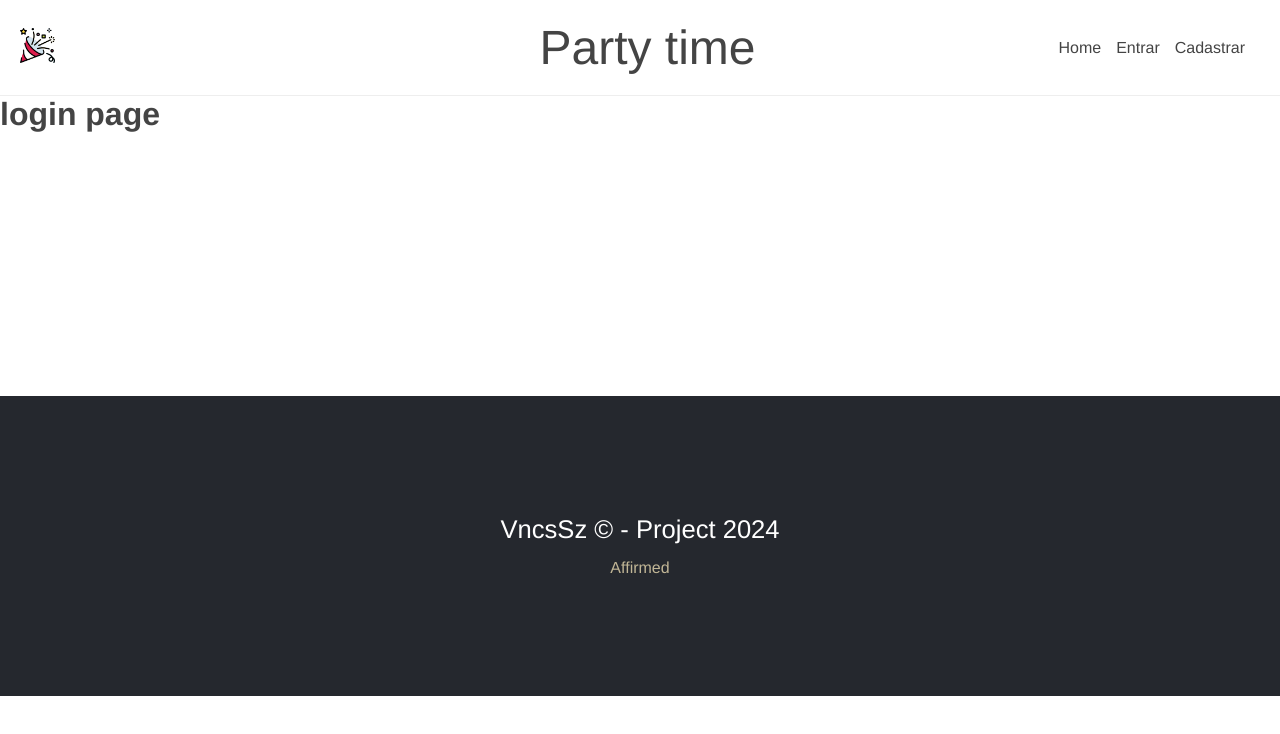
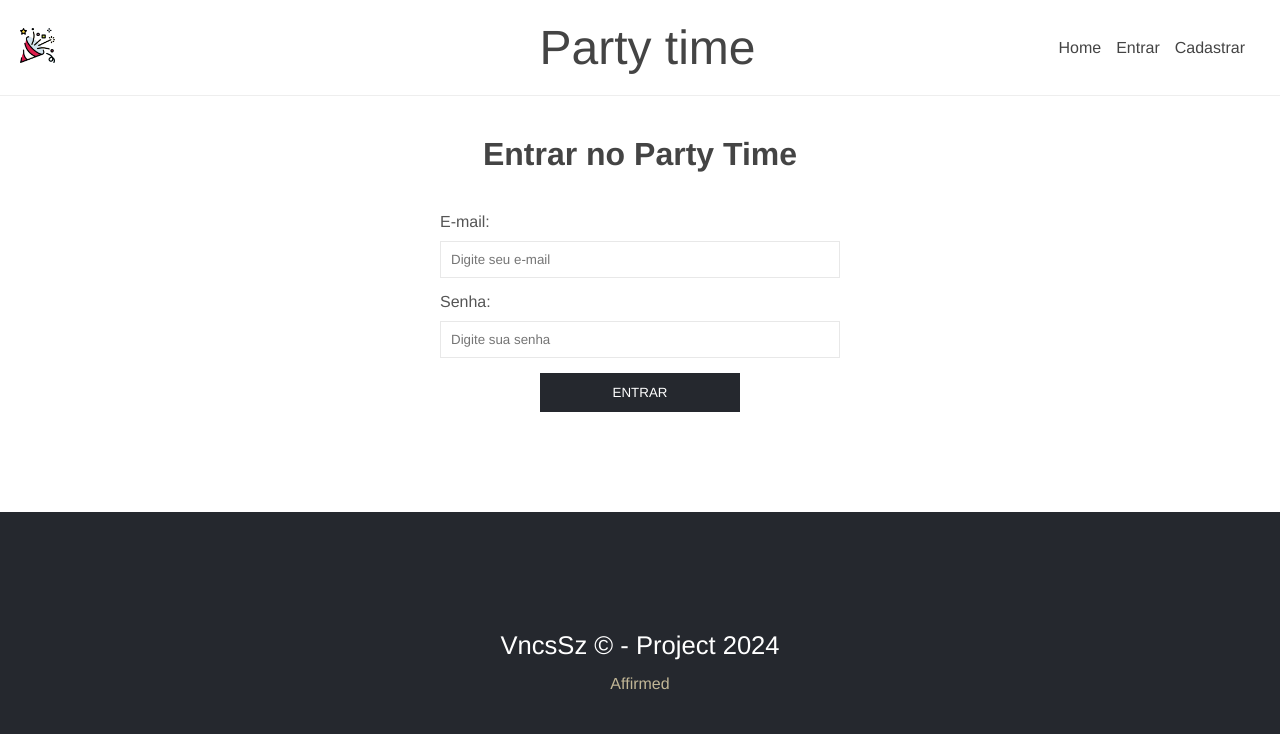
Before and after one commit to VncsSz/P-Time, a Vue app in the folder frontend/: page /login in a window 1280 px wide. Shown: the top 734 px of the page. Built offline with nearby package versions, Linux system fonts and the light colour scheme.

Commit message:
Login Page

```diff
--- /dev/null
+++ b/frontend/src/components/LoginForm.vue
@@ -0,0 +1,62 @@
+<template>
+    <div>
+        <Message :msg="msg" :msgClass = "msgClass" />
+        <form id="login-form" @submit="login($event)">
+            <div class="input-container">
+                <label for="email">E-mail:</label>
+                <input type ="email" name="email" id="email" v-model="email" placeholder="Digite seu e-mail">
+            </div>
+            <div class="input-container">
+                <label for="password">Senha:</label>
+                <input type ="password" name="password" id="password" v-model="password" placeholder="Digite sua senha">
+            </div>
+            <InputSubmit text="Entrar" />
+        </form>
+    </div>
+</template>
+
+<script>
+import Message from './Message.vue'
+import InputSubmit from './form/InputSubmit.vue'
+
+export default {
+    name: "LoginForm",
+    components: {
+        Message,
+        InputSubmit
+    },
+    methods: {
+        login(e) {
+
+            e.preventDefault();
+
+        }
+    }
+}
+</script>
+
+<style scoped>
+#login-form {
+    max-width: 400px;
+    margin: 0 auto;
+    display: flex;
+    flex-direction: column;
+}
+
+.input-container {
+    display: flex;
+    flex-direction: column;
+    margin-bottom: 15px;
+    text-align: left;
+}
+
+.input-container label{
+    margin-bottom: 10px;
+    color: #555
+}
+
+.input-container input{
+    padding: 10px;
+    border: 1px solid #e8e8e8;
+}
+</style>
--- a/frontend/src/views/Login.vue
+++ b/frontend/src/views/Login.vue
@@ -1,15 +1,28 @@
 <template>
     <div class="login">
-        <h1>login page</h1>
+        <h1>Entrar no Party Time</h1>
+        <LoginForm />
     </div>
 </template>
 
 <script>
+import LoginForm from '../components/LoginForm.vue'
+
 export default {
-
+    components: {
+        LoginForm
+    }
 }
 </script>
 
 <style scoped>
+.login{
+    text-align: center;
+    padding-top: 40px;
+    padding-bottom: 100px;
+}
 
+.login h1{
+    margin-bottom: 40px;
+}
 </style>
```
